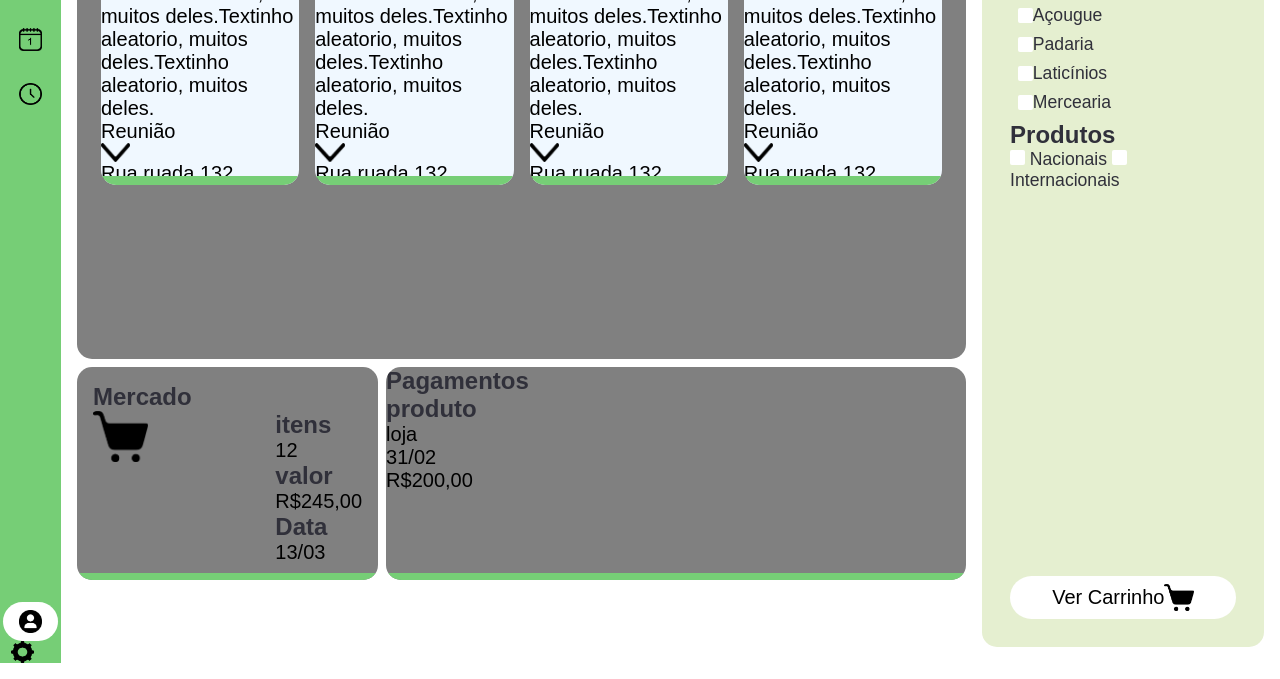
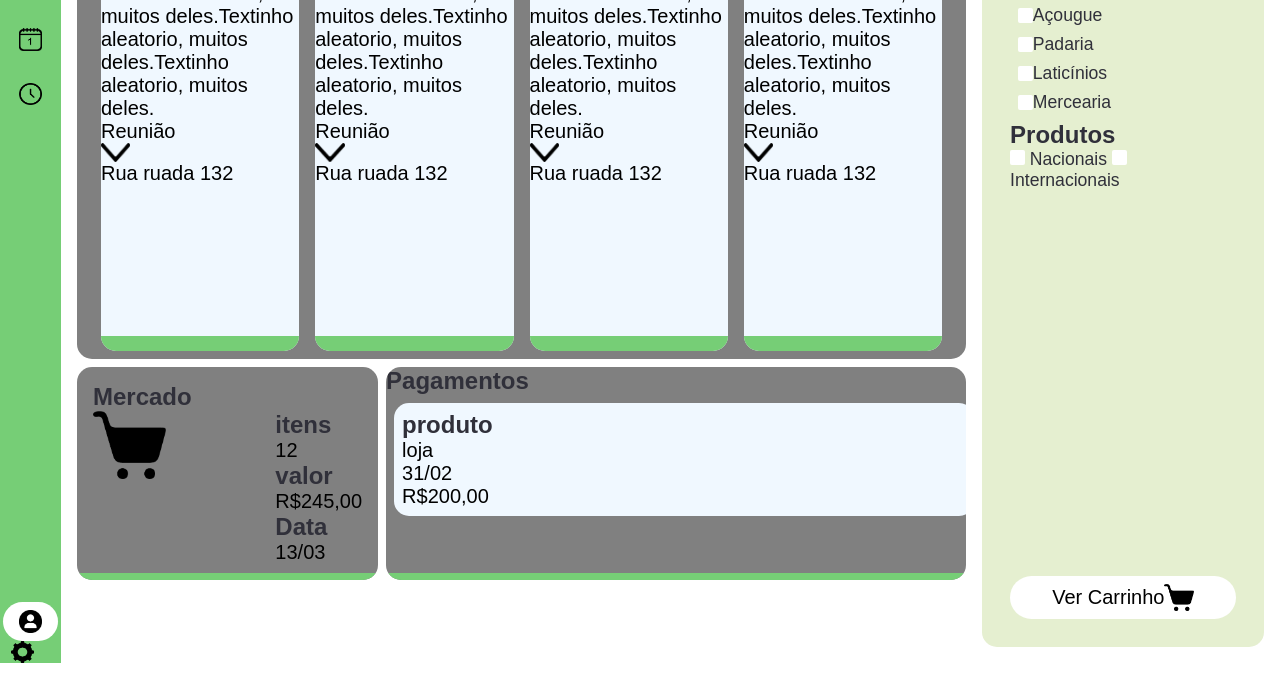
Before and after one commit to Alv-Rod/Cida-Agenda-Inteligente, a plain HTML site: page painel.html in a window 1280 px wide. Shown: the part 137-816 px from the top of the page. Drawn offline with Linux system fonts and the light colour scheme.

Commit message:
Update main.css

```diff
--- a/css/main.css
+++ b/css/main.css
@@ -37,18 +37,41 @@
     background-color: aliceblue;
     margin: 0.5rem;
     border-radius: 15px;
+    height: 100%;
 }
 
 #event-carrousel{
     display: flex;
+    height: 100%;
 }
 
 #cart-supreme-div{
     display: flex;
 }
 
-.cart-img{
-    width: 30%;
+#cart-supreme-div img{
+    width: 40%;
+}
+
+.carrousel-payment{
+    display: flex;
+    flex-direction: row;
+    height: 100%;
+}
+
+.payment{
+    display: flex;
+    flex-direction: column;
+    margin: 0.5rem;
+    background-color: aliceblue;
+    border-radius: 15px;
+    width: 100%;
+    padding: 0.5rem;
+    justify-content: space-between;
+}
+
+.market-payments, .date-payments{
+    opacity: 0.7;
 }
 
 #panel{
```
